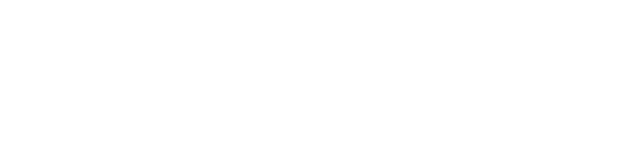
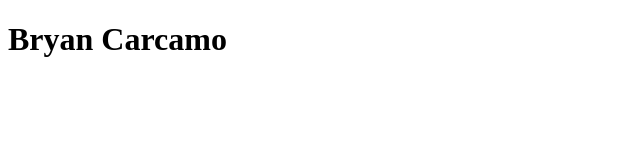
Before and after one commit to hbryxn/html-project, a plain HTML site: page index.html in a window 1280 px wide. Shown: the whole page, without its empty margins (0-640 px from the left). Drawn offline with Linux system fonts and the light colour scheme.

Commit message:
Addition of a header (testing)

```diff
--- a/index.html
+++ b/index.html
@@ -5,6 +5,7 @@
     <title>Home Page</title>
 </head>
 <body>
+    <h1>Bryan Carcamo</h1>
 
 </body>
 </html>
```
